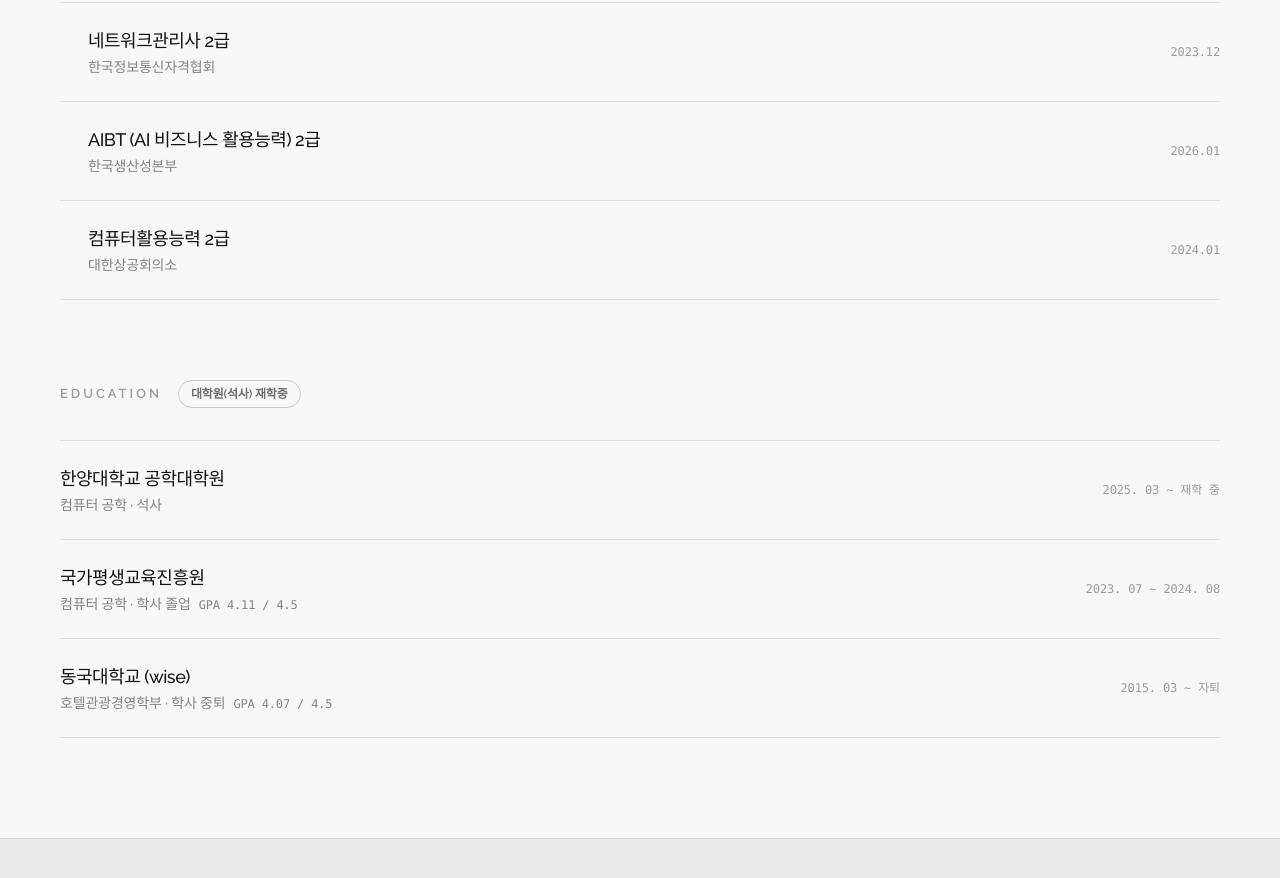
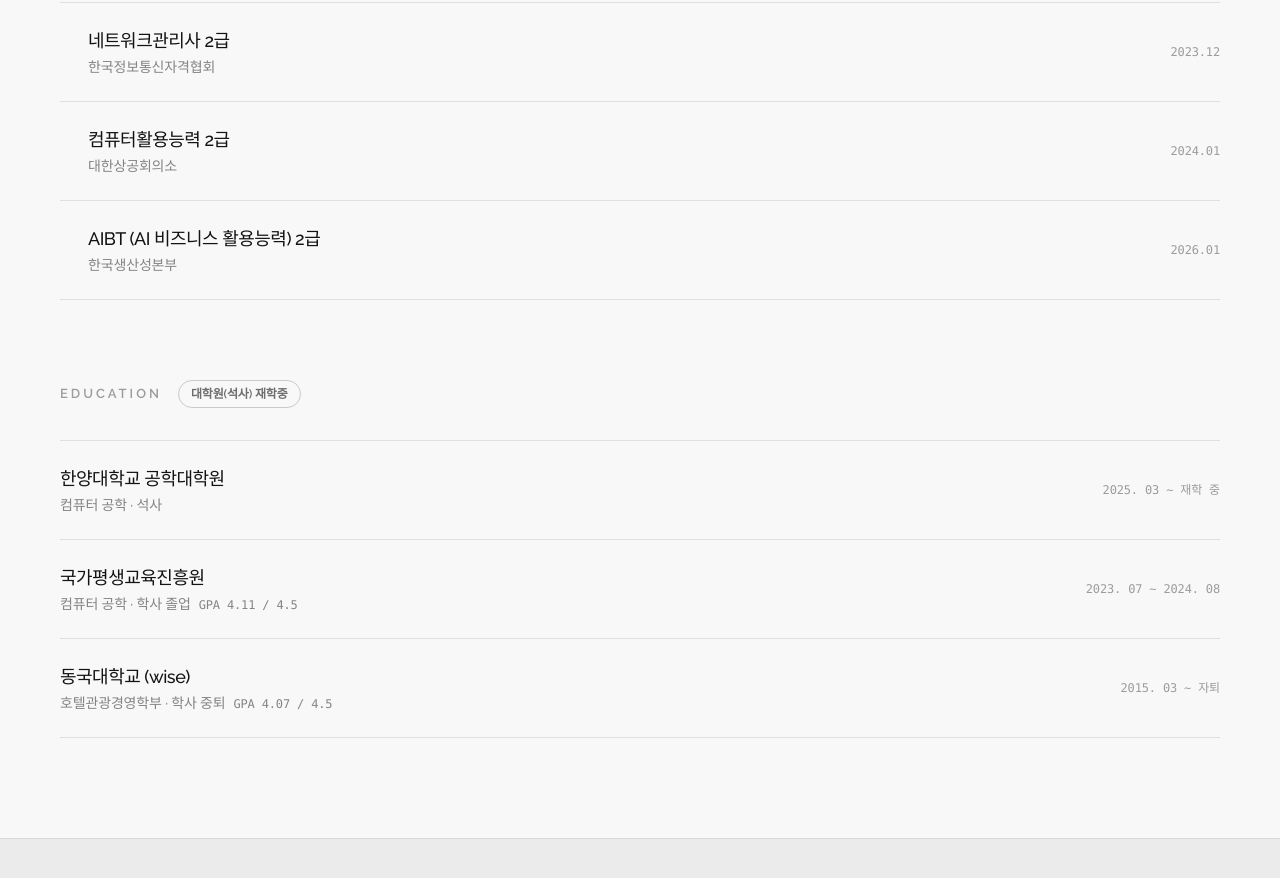
Before and after one commit to Da1re/atelier-dalre, a Next.js app in the folder apps/web/: page /about in a window 1280 px wide. Shown: the part 1720-2598 px from the top of the page. Built offline with nearby package versions, Linux system fonts and the light colour scheme; a web font is replaced by a local one.

Commit message:
style: 페이지 전역 max-width 컨테이너 통일

```diff
--- a/apps/web/src/app/about/models.ts
+++ b/apps/web/src/app/about/models.ts
@@ -66,15 +66,15 @@
     pinned: false,
   },
   {
+    name: "컴퓨터활용능력 2급",
+    issuer: "대한상공회의소",
+    date: "2024.01",
+    pinned: false,
+  },
+  {
     name: "AIBT (AI 비즈니스 활용능력) 2급",
     issuer: "한국생산성본부",
     date: "2026.01",
-    pinned: false,
-  },
-  {
-    name: "컴퓨터활용능력 2급",
-    issuer: "대한상공회의소",
-    date: "2024.01",
     pinned: false,
   },
 ];
--- a/apps/web/src/app/about/page.tsx
+++ b/apps/web/src/app/about/page.tsx
@@ -9,7 +9,7 @@
 
 export default function AboutPage() {
   return (
-    <div className="pt-30 px-5 md:px-15 pb-25">
+    <div className="pt-30 px-5 md:px-15 pb-25 max-w-screen-2xl mx-auto w-full">
       {/* 헤더 */}
       <div className="mb-20 border-b border-foreground/10 pb-15">
         <p className="text-[13px] font-semibold tracking-[3px] text-foreground/40 uppercase mb-4">
--- a/apps/web/src/app/work/[slug]/page.tsx
+++ b/apps/web/src/app/work/[slug]/page.tsx
@@ -16,7 +16,7 @@
   if (!project) notFound()
 
   return (
-    <div className="pt-30 pb-25">
+    <div className="pt-30 pb-25 max-w-screen-2xl mx-auto w-full">
       {/* 뒤로가기 */}
       <div className="px-15 mb-10">
         <Link href="/work" className="text-[13px] text-foreground/40 hover:text-foreground transition-colors">
```
